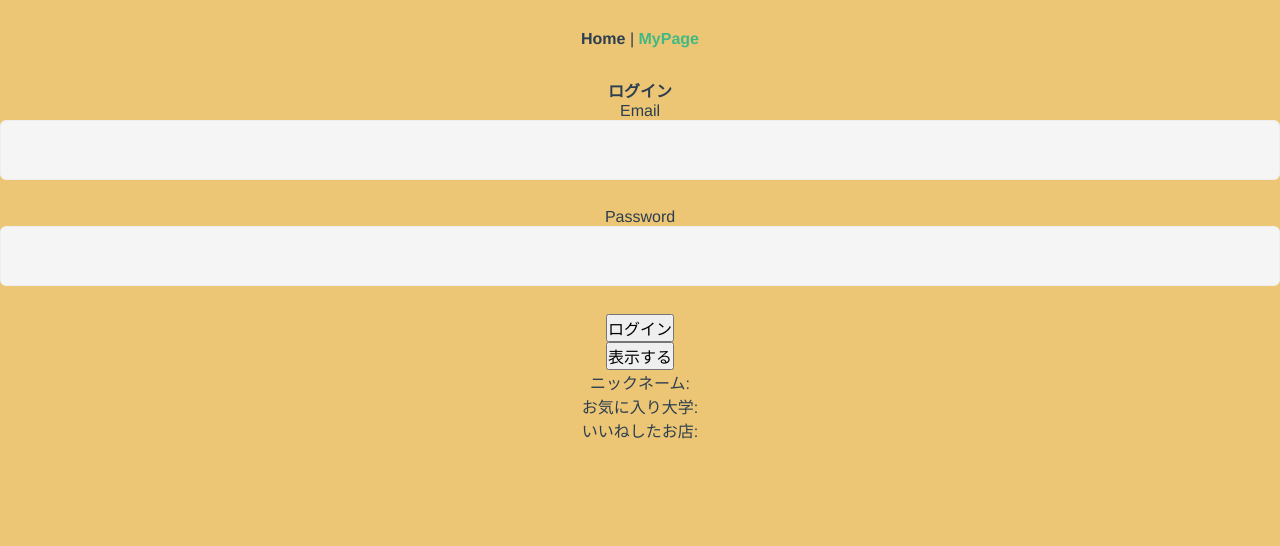
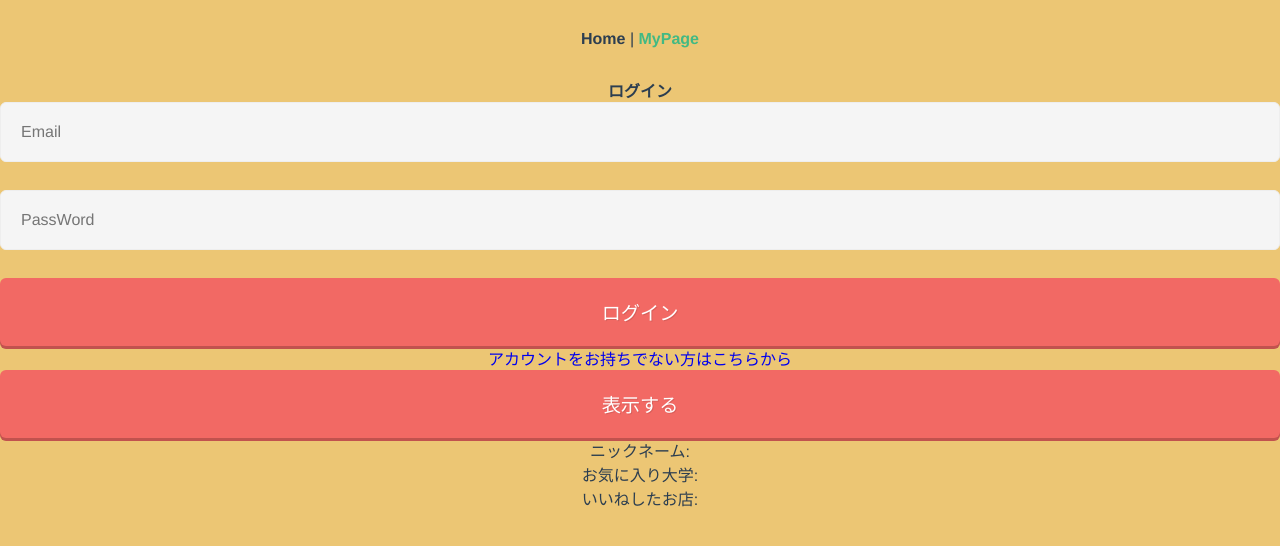
Before and after one commit to webex14-team-5/original-team-app, a Vue app: page /myPage in a window 1280 px wide. Shown: the top 546 px of the page. Built offline with nearby package versions, Linux system fonts and the light colour scheme.

Commit message:
TopPage作成途中

```diff
--- a/src/components/LoginComponents.vue
+++ b/src/components/LoginComponents.vue
@@ -1,13 +1,21 @@
 <template>
   <div>
     <h2>ログイン</h2>
-    <label for="email">Email</label>
-    <input id="email" type="email" v-model="email" />
+    <input id="email" type="email" v-model="email" placeholder="Email" />
     <br /><br />
-    <label for="password">Password</label>
-    <input id="password" type="password" v-model="password" />
+    <input
+      id="password"
+      type="password"
+      v-model="password"
+      placeholder="PassWord"
+    />
     <br /><br />
-    <button v-on:click="login">{{ LoginStatus }}</button>
+    <button class="btn btn--cubic btn--orange btn--shadow" v-on:click="login">
+      {{ LoginStatus }}
+    </button>
+    <router-link to="/register" class="black_char"
+      >アカウントをお持ちでない方はこちらから</router-link
+    >
   </div>
 </template>
 
@@ -43,3 +51,24 @@ export default {
   },
 }
 </script>
+
+<style>
+.btn--orange {
+  color: #fff;
+  background-color: #eb6100;
+  border-bottom: 5px solid #b84c00;
+}
+.btn--orange:hover {
+  margin-top: 3px;
+  color: #fff;
+  background: #f56500;
+  border-bottom: 2px solid #b84c00;
+}
+.btn--shadow {
+  -webkit-box-shadow: 0 3px 5px rgba(0, 0, 0, 0.3);
+  box-shadow: 0 3px 5px rgba(0, 0, 0, 0.3);
+}
+router-link {
+  color: black;
+}
+</style>
--- a/src/components/gourmetApi.vue
+++ b/src/components/gourmetApi.vue
@@ -2,10 +2,14 @@
   <!--検索欄-->
   <section>
     <input class="search_word" type="text" v-model="inputText" />
-    <button v-on:click="catcher">検索</button>
+    <button class="btn btn--cubic btn--orange btn--shadow" v-on:click="catcher">
+      検索
+    </button>
     <!-- 大学選択 -->
     <section class="search_with_univ_name">
-      <label for="search_univ">大学を選んでください（規定値は"なし"）</label>
+      <label for="search_univ" class="choice_univ_char"
+        >大学を選んでください（規定値は"なし"）</label
+      >
       <select name="univ" id="search_univ" v-model="univ">
         <option value="なし" selected>なし</option>
         <option value="U_tokyo">東京大学</option>
@@ -124,3 +128,65 @@ export default {
   },
 }
 </script>
+
+<style scoped>
+.choice_univ_char {
+  font-size: large;
+}
+#search_univ {
+  position: relative;
+  /*Don't really need this just for demo styling*/
+
+  /*float: right;*/
+  min-width: 200px;
+  /*margin: 50px 33%;*/
+}
+
+/* IE11 hide native button (thanks Matt!) */
+select::-ms-expand {
+  display: none;
+}
+
+#search_univ:after {
+  content: "<>";
+  font: 17px "Consolas", monospace;
+  color: #333;
+  -webkit-transform: rotate(90deg);
+  -moz-transform: rotate(90deg);
+  -ms-transform: rotate(90deg);
+  transform: rotate(90deg);
+  right: 11px;
+  /*Adjust for position however you want*/
+
+  top: 18px;
+  padding: 0 0 2px;
+  border-bottom: 1px solid #999;
+  /*left line */
+
+  position: absolute;
+  pointer-events: none;
+}
+
+#search_univ select {
+  -webkit-appearance: none;
+  -moz-appearance: none;
+  appearance: none;
+  /* Add some styling */
+
+  display: block;
+  width: 100%;
+  max-width: 320px;
+  height: 50px;
+  float: right;
+  margin: 5px 0px;
+  padding: 0px 24px;
+  font-size: 16px;
+  line-height: 1.75;
+  color: #333;
+  background-color: #ffffff;
+  background-image: none;
+  border: 1px solid #cccccc;
+  -ms-word-break: normal;
+  word-break: normal;
+}
+</style>
--- a/src/views/LoginView.vue
+++ b/src/views/LoginView.vue
@@ -1,6 +1,10 @@
 <template>
   <div>
-    <Login @loginUid="uid = $event" @userData="userData = $event" />
+    <Login
+      class="form"
+      @loginUid="uid = $event"
+      @userData="userData = $event"
+    />
     <router-link to="/register"
       >アカウントをお持ちでない方はこちらから</router-link
     >
--- a/src/views/MyPage.vue
+++ b/src/views/MyPage.vue
@@ -3,7 +3,9 @@
     <Login @loginUid="uid = $event" @userData="userData = $event" />
   </section>
   <section>
-    <button v-on:click="show">表示する</button>
+    <button class="btn btn--cubic btn--orange btn--shadow" v-on:click="show">
+      表示する
+    </button>
     <div>ニックネーム: {{ this.UserName }}</div>
     <div>
       お気に入り大学:
```
